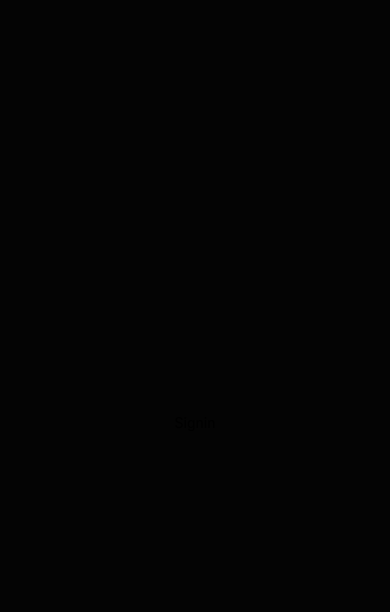
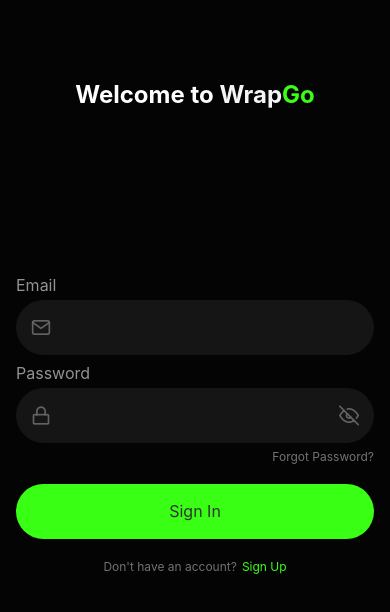
Before and after one commit to mr2726/new_wrapgo_app, a React Native app: screen / in a window 390 px wide. Both pictures are taken after a click on the element 46 px from the left and 80 px from the top of the page. Shown: the top 612 px of the page. Built offline with nearby package versions, Linux system fonts and the light colour scheme; no server answers.

Commit message:
Signin UI is created also added login function in to service file without connected logic

```diff
--- a/src/Pages/SignupAndSignin/Signin.js
+++ b/src/Pages/SignupAndSignin/Signin.js
@@ -1,10 +1,33 @@
-import {View, Text, StyleSheet} from 'react-native';
+import {View, Text, Pressable, StyleSheet} from 'react-native';
 import React from 'react';
+import {Feather} from '@expo/vector-icons';
 
-export default function Signin() {
+// COMPONENTS
+import {LOGO}  from '../../components/ui/LOGO';
+import {Input_} from '../../components/ui/inputs';
+import {Button_} from '../../components/ui/buttons';
+// ------------------------------------------------------------------------
+
+// BACKEND
+// ------------------------------------------------------------------------
+
+export default function Signin({setLocalPage}) {
     return (
         <View style={styles.screen}>
-            <Text>Signin</Text>
+            <View style={styles.welcomeBlock}>
+                <Text style={{color: '#fff', fontSize: 24, fontWeight: 'bold'}}>Welcome to </Text>
+                <LOGO />
+            </View>
+            <Input_ label="Email" value={''} onChangeText={() => {}} secureTextEntry={false} error={''}  icon={<Feather name="mail" size={20} color="#626262" />} />
+            <Input_ label="Password" value={''} onChangeText={() => {}} secureTextEntry={true} error={''} icon={<Feather name="lock" size={20} color="#626262" />} isPassword={true} />
+            <Pressable onPress={() => {alert('Comming soon')}} style={{alignSelf: 'flex-end', marginTop: 2}}>
+                <Text style={styles.forgotPassword}>Forgot Password?</Text>
+            </Pressable>
+            <Button_ style={{marginTop: 20}} title="Sign In" onPress={() => {}} dispable={false} />
+            <View style={{flexDirection: 'row', alignItems: 'center', marginTop: 20}}>
+                <Text style={{color: '#727272', fontSize: 12}}>Don't have an account?</Text>
+                <Pressable onPress={() => setLocalPage('signup')}><Text style={{color: '#39ff14', marginLeft: 5, fontSize: 12}}>Sign Up</Text></Pressable>
+            </View>
         </View>
     );
 }
@@ -14,5 +37,18 @@ const styles = StyleSheet.create({
         flex: 1,
         justifyContent: 'center',
         alignItems: 'center',
+        paddingHorizontal: 16,
     },
+    welcomeBlock: {
+        flexDirection: 'row',
+        alignItems: 'center',
+        position: 'absolute',
+        top: 30,
+    },
+    forgotPassword: {
+        fontSize: 12,
+        color: '#727272',
+        alignSelf: 'flex-end',
+        marginTop: 0,
+    }
 });
--- a/src/components/service/service.js
+++ b/src/components/service/service.js
@@ -3,6 +3,18 @@ import {supabase} from './supabase';
 // Signup function
 export async function signUpWithEmail(email, password) {
     const {data, error} = await supabase.auth.signUp({
+        email,
+        password,
+    });
+    if (error) {
+        throw error;
+    }
+    return data.user;
+}
+
+// Signin function
+export async function signInWithEmail(email, password) {
+    const {data, error} = await supabase.auth.signInWithPassword({
         email,
         password,
     });
```
Also changed, not shown: 1 other file (tests, documents, lock files or other folders).
